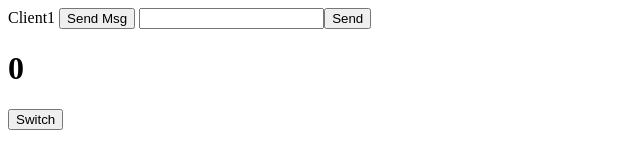
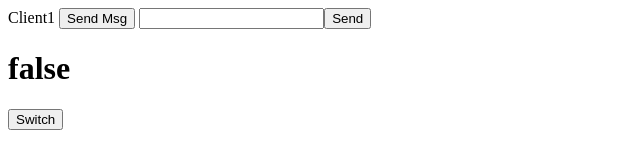
Before and after one commit to KingDanx/WebSocketNodeJs, a website with bundled scripts: page clients/html/index.html in a window 1280 px wide. Shown: the full height of the page, 0-640 px from the left. Built offline with nearby package versions, Linux system fonts and the light colour scheme; some packages are replaced by stand-ins of ours; no server answers.

Commit message:
remove console.log data from app.js, change 0 to false on index.html and index2.html

```diff
--- a/clients/html/index.html
+++ b/clients/html/index.html
@@ -13,7 +13,7 @@
       Send
     </button>
 
-    <h1 id="switch-value">0</h1>
+    <h1 id="switch-value">false</h1>
     <button id="switch-button" onclick="changeSwitcher()">Switch</button>
   </body>
   <script type="module" src="../js/index.js"></script>
--- a/clients/js/app.js
+++ b/clients/js/app.js
@@ -24,8 +24,6 @@
 
   let client1 = document.getElementById("client1");
   let client2 = document.getElementById("client2");
-  console.log(client1info);
-  console.log(client2info);
   client1info.client == "Client1" && client1info.value == true
     ? (client1.style.background = "green")
     : (client1.style.background = "red");
```
Also changed, not shown: clients/html/index2.html (+1 -1 lines).
